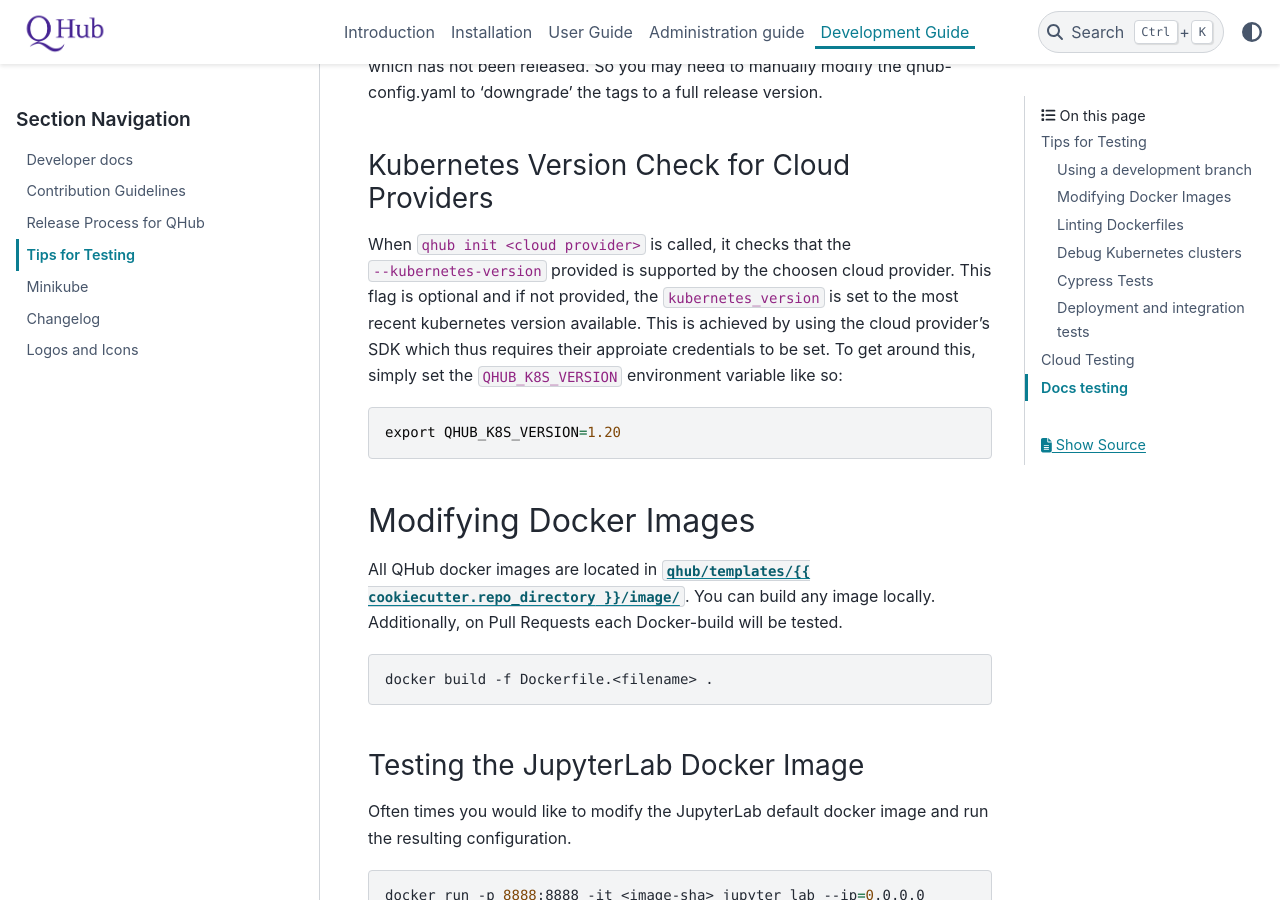
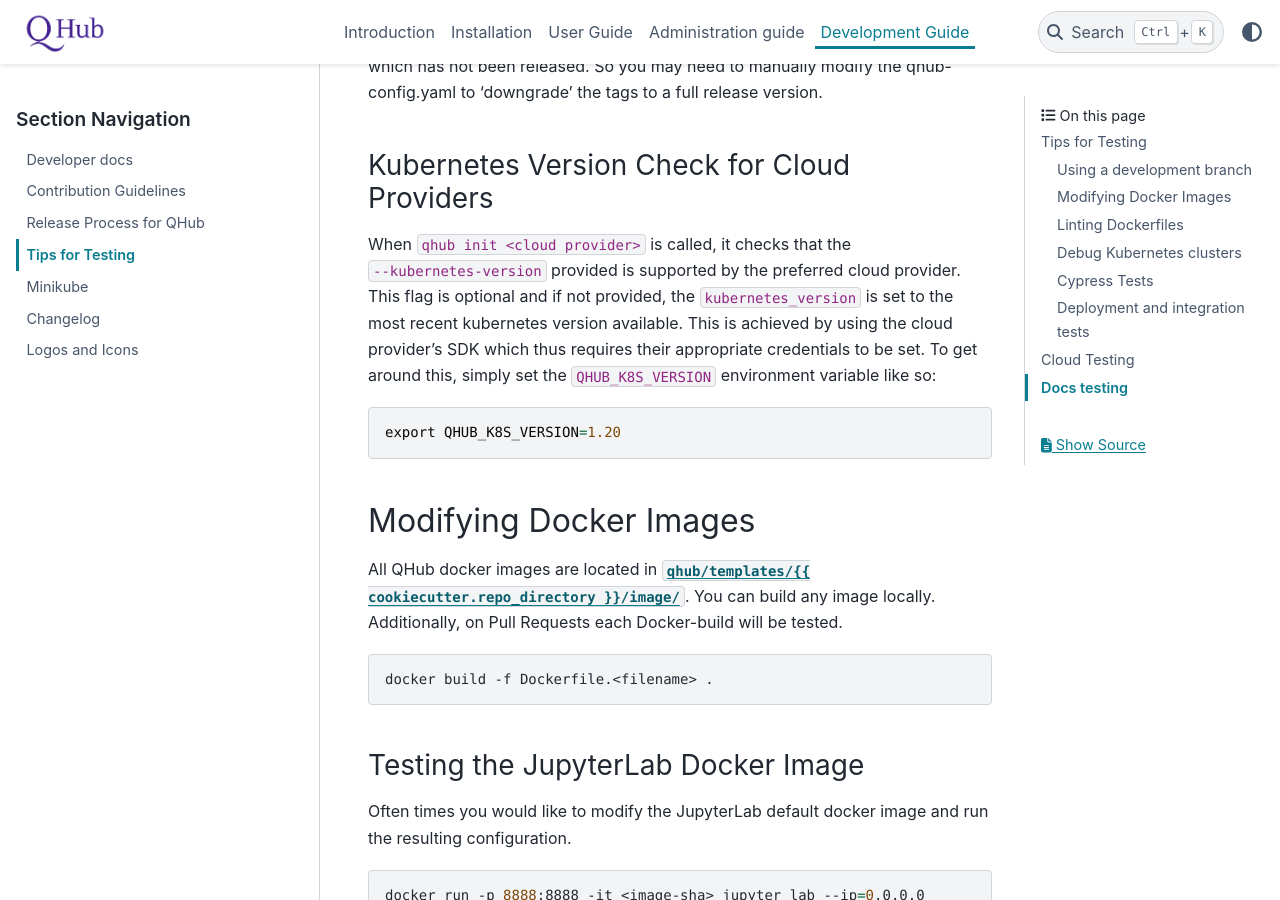
Before and after one commit to nebari-dev/nebari, a Sphinx documentation site: the page built from docs/source/dev_guide/testing.md, in a window 1280 px wide and 900 px high, scrolled down 809 px. Built offline with Sphinx 7.4.7 and the PyData theme 0.15.4, drawn with Linux system fonts in a browser that asks for light colours.

Commit message:
DOCS: Fix last remaining bugs

````diff
--- a/docs/source/dev_guide/testing.md
+++ b/docs/source/dev_guide/testing.md
@@ -17,7 +17,7 @@ perhaps if the version has been updated to include a beta/dev component which ha
 
 ### Kubernetes Version Check for Cloud Providers
 
-When `qhub init <cloud provider>` is called, it checks that the `--kubernetes-version` provided is supported by the choosen cloud provider. This flag is optional and if not provided, the `kubernetes_version` is set to the most recent kubernetes version available. This is achieved by using the cloud provider's SDK which thus requires their approiate credentials to be set. To get around this, simply set the `QHUB_K8S_VERSION` environment variable like so:
+When `qhub init <cloud provider>` is called, it checks that the `--kubernetes-version` provided is supported by the preferred cloud provider. This flag is optional and if not provided, the `kubernetes_version` is set to the most recent kubernetes version available. This is achieved by using the cloud provider's SDK which thus requires their appropriate credentials to be set. To get around this, simply set the `QHUB_K8S_VERSION` environment variable like so:
 
 ```
 export QHUB_K8S_VERSION=1.20
````
Also changed, not shown: docs/source/installation/configuration.md (+1 -1 lines), docs/source/installation/usage.md (+2 -5 lines).
